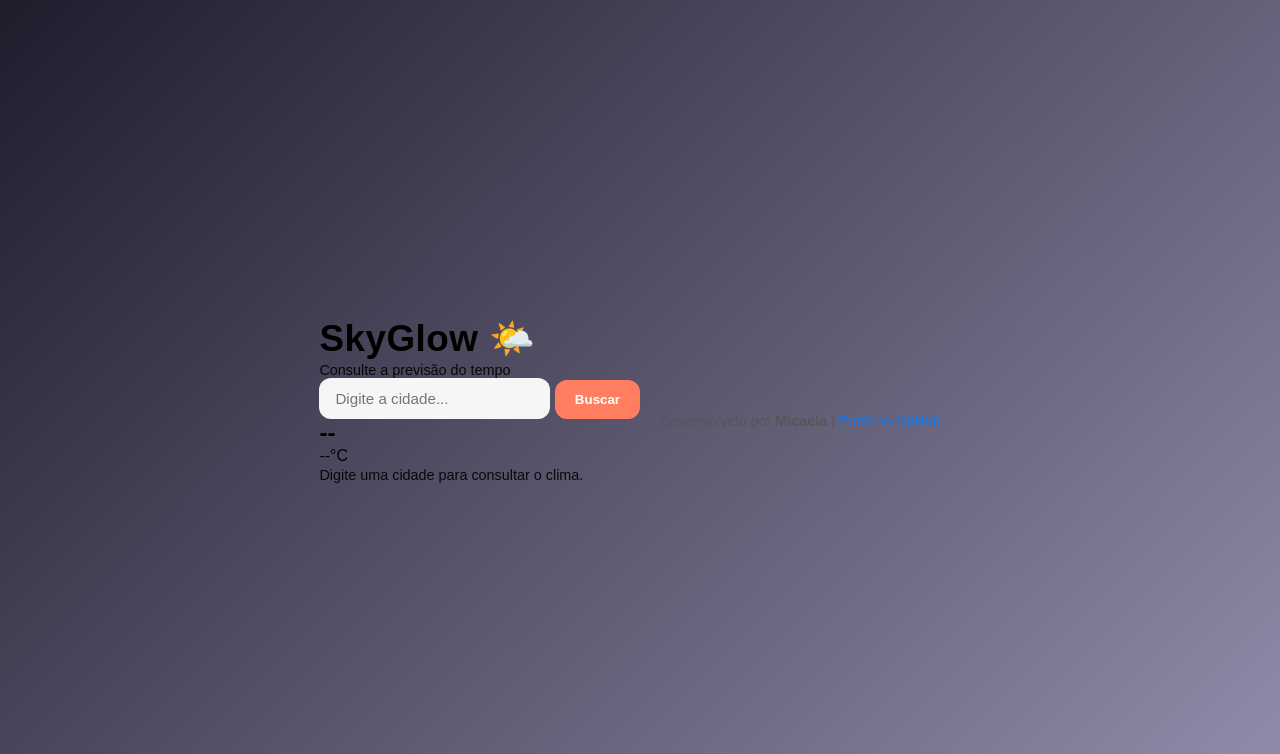
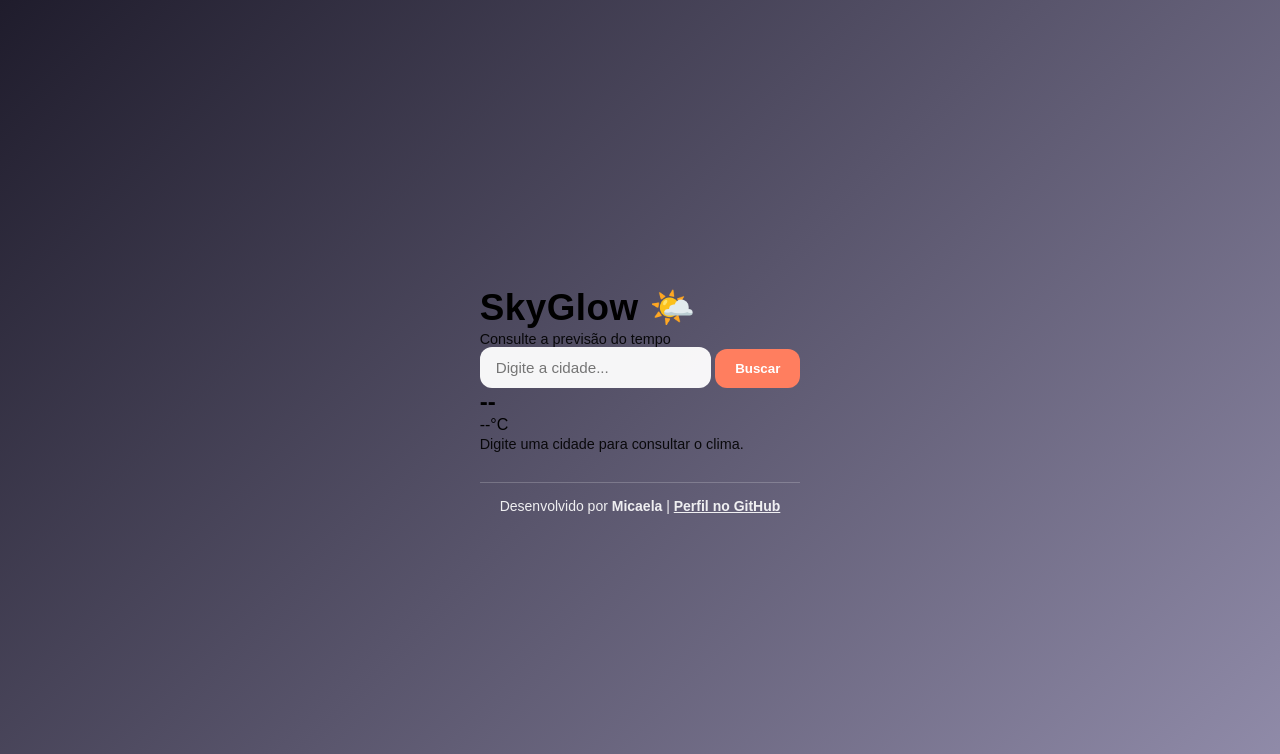
Before and after one commit to micaelacouto/skyglow-weather, a Flask app: page / in a window 1280 px wide. Shown: the top 754 px of the page. Run offline with Flask 3, Linux system fonts and the light colour scheme.

Commit message:
Ajusta contraste e alinhamento do rodape

```diff
--- a/templates/index.html
+++ b/templates/index.html
@@ -23,11 +23,14 @@
             </div>
             <p id="description">Digite uma cidade para consultar o clima.</p>
         </div>
+
+        <footer style="margin-top: 30px; text-align: center; padding-top: 15px; border-top: 1px solid rgba(255,255,255,0.2); font-family: sans-serif;">
+            <p style="margin: 0; font-size: 14px; color: #ffffff;">
+                Desenvolvido por <strong style="color: #ffffff;">Micaela</strong> |
+                <a href="https://github.com/micaelacouto" target="_blank" rel="noopener noreferrer" style="color: #ffffff; text-decoration: underline; font-weight: bold;">Perfil no GitHub</a>
+            </p>
+        </footer>
     </div>
-
-    <footer style="margin-top: 40px; text-align: center; padding: 20px; font-family: sans-serif; color: #555;">
-        <p>Desenvolvido por <strong>Micaela</strong> | <a href="https://github.com/micaelacouto" target="_blank" rel="noopener noreferrer" style="color: #007bff; text-decoration: none;">Perfil no GitHub</a></p>
-    </footer>
 
     <script src="{{ url_for('static', filename='script.js') }}"></script>
 </body>
```
